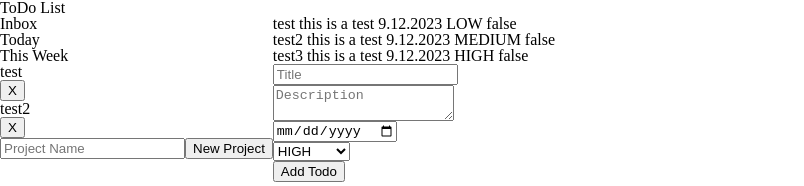
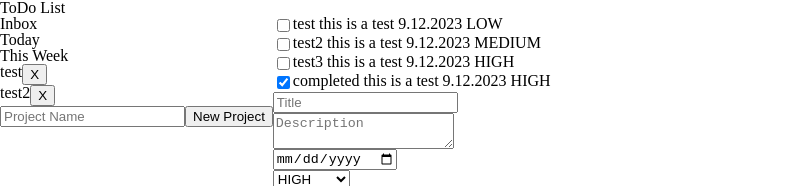
Before and after one commit to perugi/odin-todo-list, a website built with webpack: page src/index.html in a window 1280 px wide. Shown: the top 186 px of the page, without its empty margins (0-804 px from the left). Built offline with nearby package versions, Linux system fonts and the light colour scheme.

Commit message:
Add todo checkboxes

```diff
--- a/src/index.js
+++ b/src/index.js
@@ -30,6 +30,15 @@ projectManager
   .getProject(1)
   .addTodo(new Todo("test3", "this is a test", new Date(), priority.HIGH));
 
+let completedTodo = new Todo(
+  "completed",
+  "this is a test",
+  new Date(),
+  priority.HIGH
+);
+completedTodo.completed = true;
+projectManager.getProject(1).addTodo(completedTodo);
+
 console.log(projectManager.getProject(1));
 console.log(projectManager.getProject(1).todos);
 
--- a/src/render.js
+++ b/src/render.js
@@ -53,10 +53,23 @@ export function renderTodoList(todos) {
 
   todos.forEach((todo) => {
     const newTodo = document.createElement("div");
-    newTodo.textContent = `${todo.title} ${todo.description} ${format(
+    newTodo.classList.add("todo-element");
+
+    const check = document.createElement("input");
+    check.checked = todo.completed;
+    check.type = "checkbox";
+    check.addEventListener("change", () => {
+      todo.completed = check.checked;
+    });
+    newTodo.appendChild(check);
+
+    const todoDescription = document.createElement("div");
+    todoDescription.textContent = `${todo.title} ${todo.description} ${format(
       todo.dueDate,
       "d.M.yyyy"
-    )} ${todo.priority} ${todo.completed}`;
+    )} ${todo.priority}`;
+    newTodo.appendChild(todoDescription);
+
     todoList.appendChild(newTodo);
   });
 }
--- a/src/styles.css
+++ b/src/styles.css
@@ -12,7 +12,12 @@ footer {
     align-items: center;
 }
 
-#project-element {
+.project-element {
+    display: flex;
+    flex-direction: row;
+}
+
+.todo-element {
     display: flex;
     flex-direction: row;
 }
```
